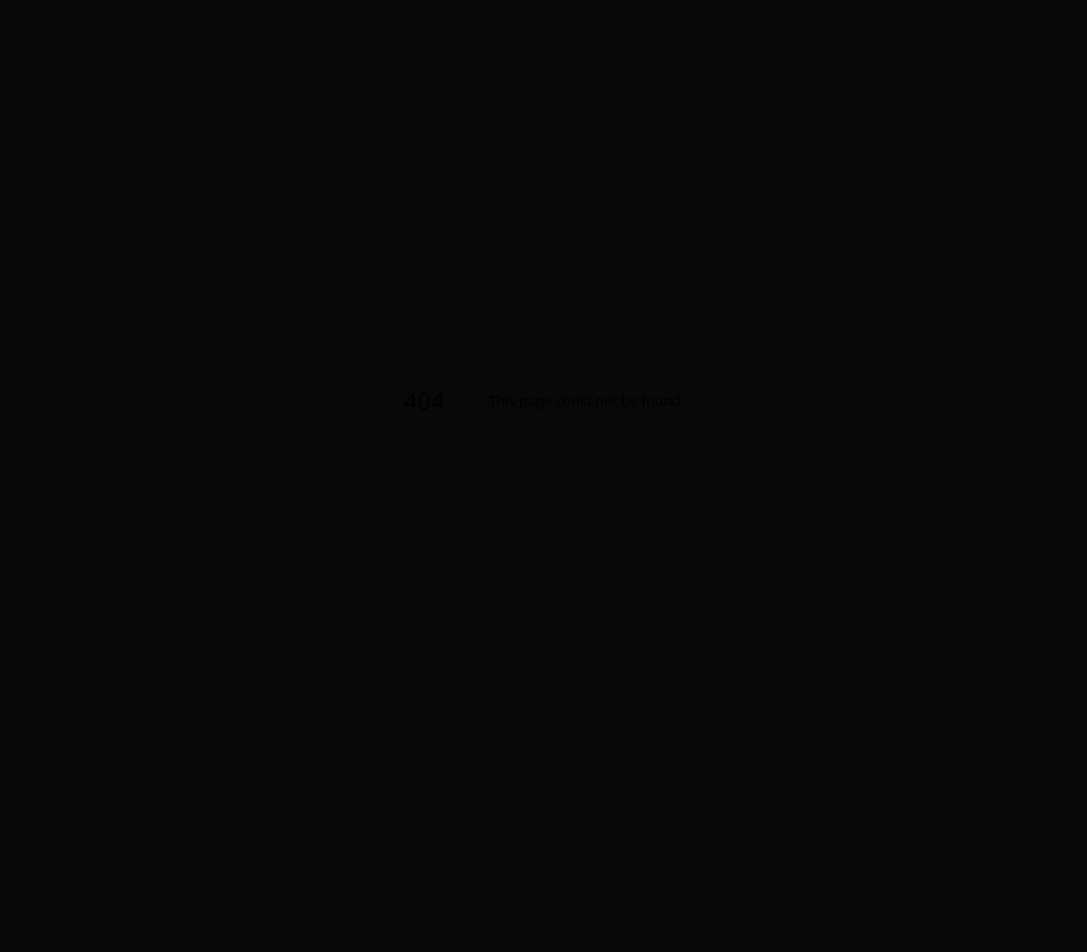
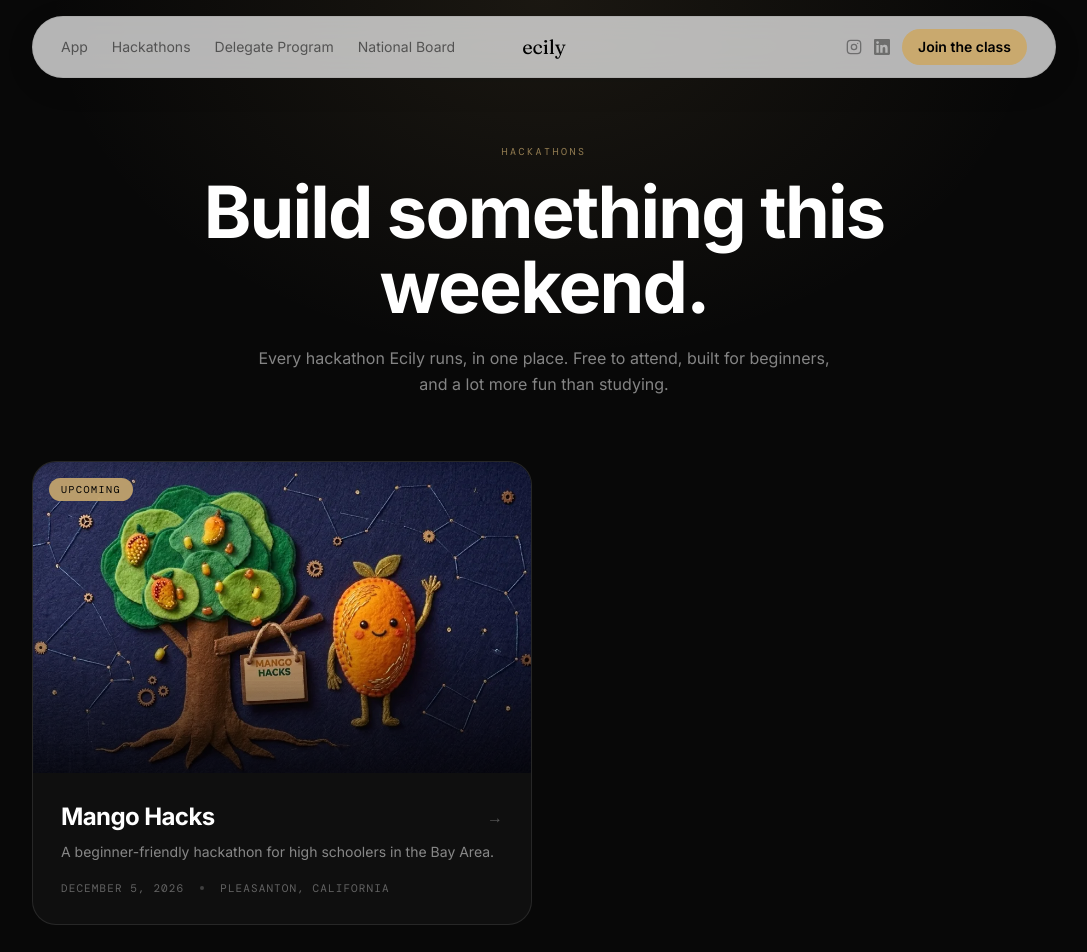
Before and after one commit to krishayyy/ecily, a Next.js app: page /hackathons in a window 1280 px wide. Before the commit this address had no page. Shown: the top 952 px of the page, without its empty margins (96-1183 px from the left). Before the commit the page ends 800 px from the top, so only its background shows below. Built offline with nearby package versions, Linux system fonts and the light colour scheme; a web font is replaced by a local one.

Commit message:
Add Hackathons tab with a Hack Club-style listing page

```diff
--- /dev/null
+++ b/app/hackathons/page.tsx
@@ -0,0 +1,95 @@
+"use client"
+
+import Link from "next/link"
+import Image from "next/image"
+import { motion } from "framer-motion"
+import Nav from "@/components/Nav"
+import Footer from "@/components/Footer"
+import { hackathons } from "@/lib/hackathons"
+
+const fadeUp = {
+  initial: { opacity: 0, y: 24 },
+  whileInView: { opacity: 1, y: 0 },
+  viewport: { once: true, margin: "-60px" },
+  transition: { duration: 0.55, ease: [0.16, 1, 0.3, 1] as const },
+}
+
+export default function HackathonsPage() {
+  return (
+    <>
+      <Nav />
+      <main className="bg-[#080808] min-h-screen">
+        {/* Header */}
+        <section className="relative px-6 pt-36 pb-16">
+          <div className="pointer-events-none absolute inset-0 bg-[radial-gradient(ellipse_at_top,rgba(201,169,110,0.10),transparent_55%)]" />
+          <div className="relative max-w-5xl mx-auto text-center">
+            <motion.p {...fadeUp} className="text-[10px] tracking-[0.25em] uppercase font-mono text-[#C9A96E]/70 mb-4">
+              Hackathons
+            </motion.p>
+            <motion.h1 {...fadeUp} className="text-[clamp(2.4rem,6vw,4.5rem)] font-bold text-white leading-[1.04] tracking-tight">
+              Build something this weekend.
+            </motion.h1>
+            <motion.p {...fadeUp} className="mt-5 text-base text-white/50 max-w-xl mx-auto leading-relaxed">
+              Every hackathon Ecily runs, in one place. Free to attend, built for
+              beginners, and a lot more fun than studying.
+            </motion.p>
+          </div>
+        </section>
+
+        {/* Hackathon cards */}
+        <section className="px-6 pb-32">
+          <div className="max-w-5xl mx-auto grid sm:grid-cols-2 gap-6">
+            {hackathons.map((h) => (
+              <motion.div key={h.name} {...fadeUp}>
+                <Link
+                  href={h.url}
+                  target="_blank"
+                  rel="noopener noreferrer"
+                  className="group block rounded-3xl overflow-hidden border border-white/10 bg-white/[0.03] hover:border-[#C9A96E]/40 transition-colors duration-300"
+                >
+                  <div className="relative aspect-[16/10] overflow-hidden">
+                    <Image
+                      src={h.image}
+                      alt={h.name}
+                      fill
+                      sizes="(max-width: 640px) 100vw, 50vw"
+                      className="object-cover transition-transform duration-500 group-hover:scale-[1.04]"
+                    />
+                    <div className="absolute inset-0 bg-gradient-to-t from-black/70 via-black/0 to-black/0" />
+                    <span
+                      className={`absolute top-4 left-4 text-[10px] font-mono tracking-[0.15em] uppercase px-3 py-1 rounded-full backdrop-blur-sm ${
+                        h.status === "Upcoming"
+                          ? "bg-[#C9A96E]/90 text-black"
+                          : "bg-white/15 text-white/70"
+                      }`}
+                    >
+                      {h.status}
+                    </span>
+                  </div>
+
+                  <div className="p-6 sm:p-7">
+                    <div className="flex items-start justify-between gap-4">
+                      <h2 className="text-2xl font-bold text-white tracking-tight">
+                        {h.name}
+                      </h2>
+                      <span className="mt-1 shrink-0 text-white/30 group-hover:text-[#C9A96E] group-hover:translate-x-0.5 transition-all duration-200">
+                        →
+                      </span>
+                    </div>
+                    <p className="text-sm text-white/50 mt-2 leading-relaxed">{h.tagline}</p>
+                    <div className="flex flex-wrap items-center gap-x-4 gap-y-1 mt-4 text-[11px] tracking-[0.1em] uppercase font-mono text-white/35">
+                      <span>{h.date}</span>
+                      <span className="w-1 h-1 rounded-full bg-white/20" />
+                      <span>{h.location}</span>
+                    </div>
+                  </div>
+                </Link>
+              </motion.div>
+            ))}
+          </div>
+        </section>
+      </main>
+      <Footer />
+    </>
+  )
+}
--- a/components/Footer.tsx
+++ b/components/Footer.tsx
@@ -8,7 +8,8 @@ export default function Footer() {
         <span className="text-white/60 font-semibold tracking-tight">ecily</span>
 
         <div className="flex flex-wrap items-center justify-center gap-x-6 gap-y-2 text-xs text-white/30 font-mono">
-        <Link href="/#delegate-program" className="hover:text-white/60 transition-colors duration-200">Delegate Program</Link>
+        <Link href="/hackathons" className="hover:text-white/60 transition-colors duration-200">Hackathons</Link>
+          <Link href="/#delegate-program" className="hover:text-white/60 transition-colors duration-200">Delegate Program</Link>
           <Link href="/team" className="hover:text-white/60 transition-colors duration-200">National Board</Link>
           <Link href="/privacy" className="hover:text-white/60 transition-colors duration-200">Privacy</Link>
           <Link href="/terms" className="hover:text-white/60 transition-colors duration-200">Terms</Link>
--- a/components/Nav.tsx
+++ b/components/Nav.tsx
@@ -7,6 +7,7 @@ import { SOCIAL } from "@/lib/program"
 
 const links = [
   { label: "App", href: "/#app" },
+  { label: "Hackathons", href: "/hackathons" },
   { label: "Delegate Program", href: "/#delegate-program" },
   { label: "National Board", href: "/team" },
 ]
--- /dev/null
+++ b/lib/hackathons.ts
@@ -0,0 +1,25 @@
+export interface Hackathon {
+  name: string
+  tagline: string
+  date: string
+  location: string
+  status: "Upcoming" | "Past"
+  /** Where the card links — usually the event's own subdomain. */
+  url: string
+  /** Path under /public. */
+  image: string
+}
+
+// Every hackathon Ecily runs or has run, newest first. Add new events here —
+// each becomes a card on /hackathons. No component changes needed.
+export const hackathons: Hackathon[] = [
+  {
+    name: "Mango Hacks",
+    tagline: "A beginner-friendly hackathon for high schoolers in the Bay Area.",
+    date: "December 5, 2026",
+    location: "Pleasanton, California",
+    status: "Upcoming",
+    url: "https://mangohacks.ecily.org",
+    image: "/mangohacks/images/felt-scene.webp",
+  },
+]
```
